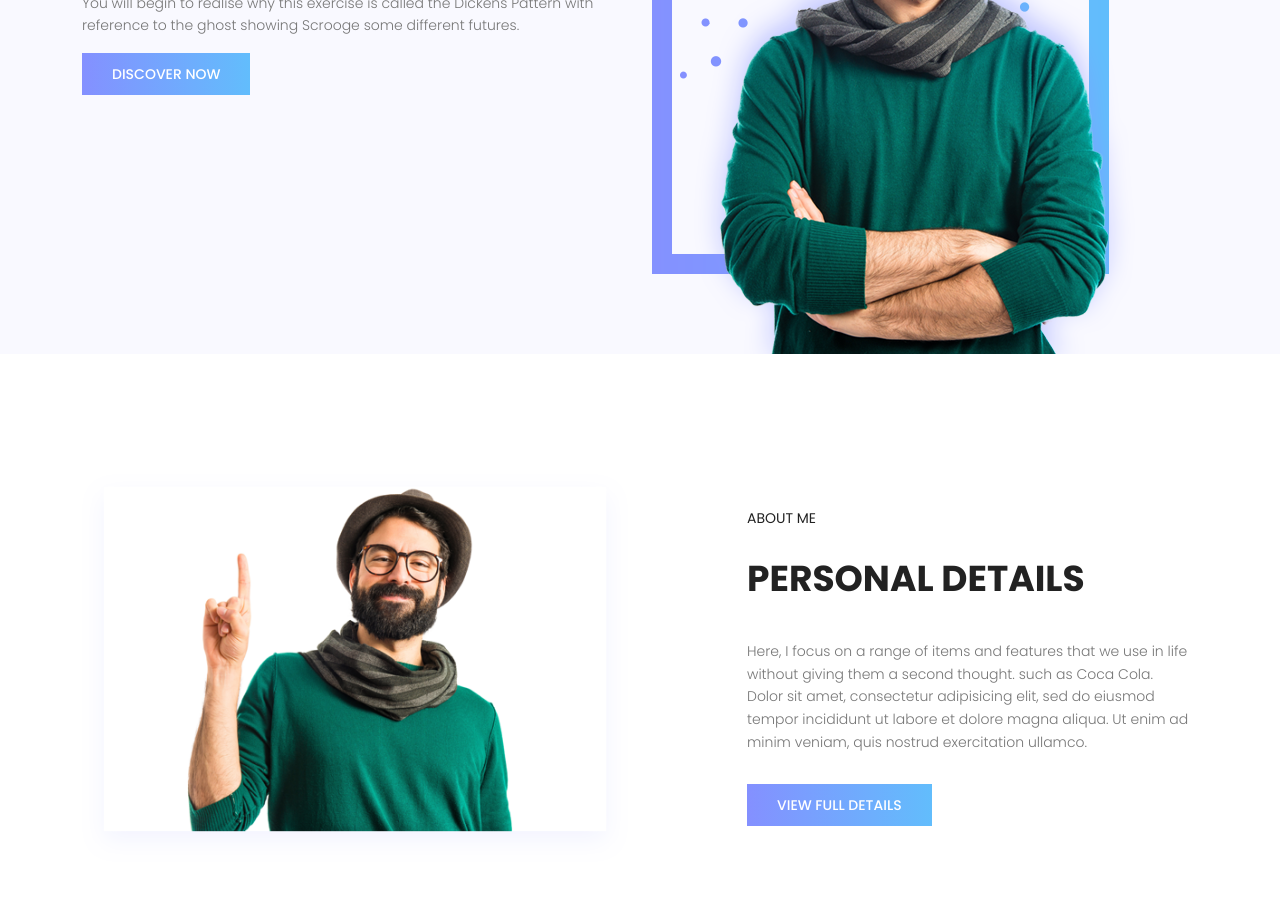
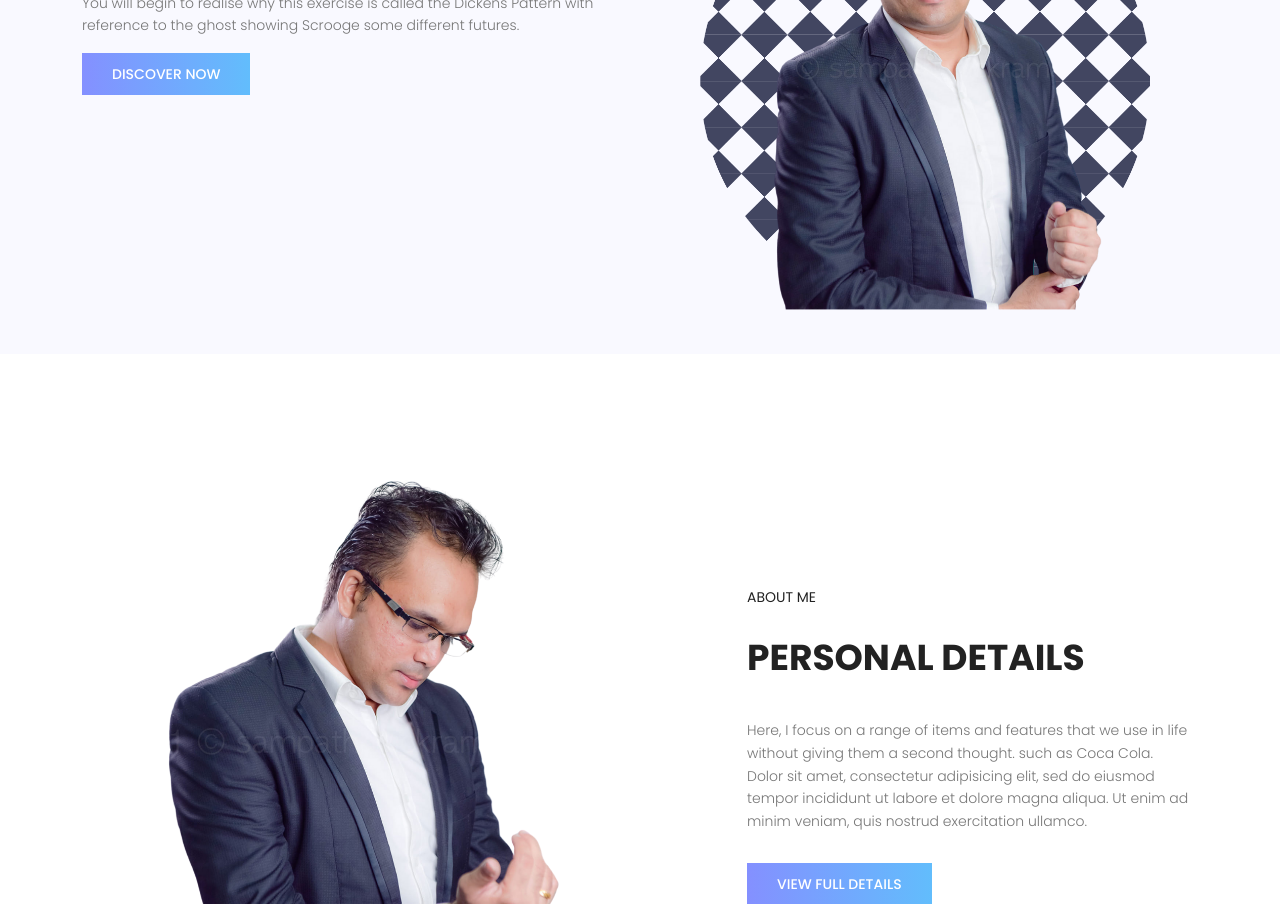
Before and after one commit to MKHA100/portfolioNewsite, a plain HTML site: page index.html in a window 1280 px wide. Shown: the part 396-1300 px from the top of the page. Drawn offline with nearby package versions, Linux system fonts and the light colour scheme; files that its build step writes are made by us from their sources.

Commit message:
Update index.html

```diff
--- a/index.html
+++ b/index.html
@@ -88,7 +88,7 @@
           <div class="col-lg-6 col-md-6 banner-right d-flex align-self-end">
             <img
               class="img-fluid"
-              src="/img/xhero-img.png.pagespeed.ic.INRfo5JT2o.webp"
+              src="/img/Untitled design (21).png"
               alt=""
             />
           </div>
@@ -102,7 +102,7 @@
           <div class="col-lg-6 col-md-6 home-about-left">
             <img
               class="img-fluid"
-              src="/img/xabout-img.png.pagespeed.ic.1_IGXbMOtM.webp"
+              src="/img/Untitled design (20).png"
               alt=""
             />
           </div>
```
